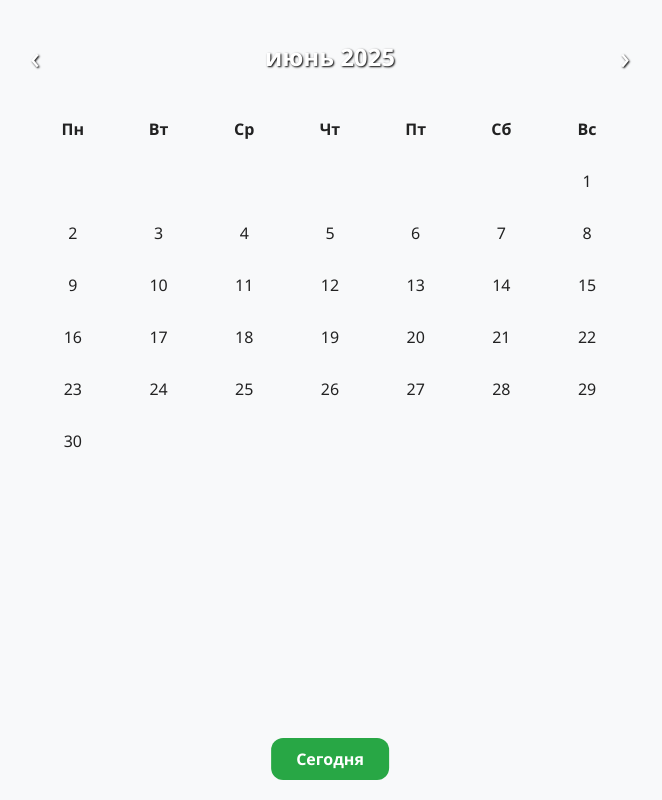
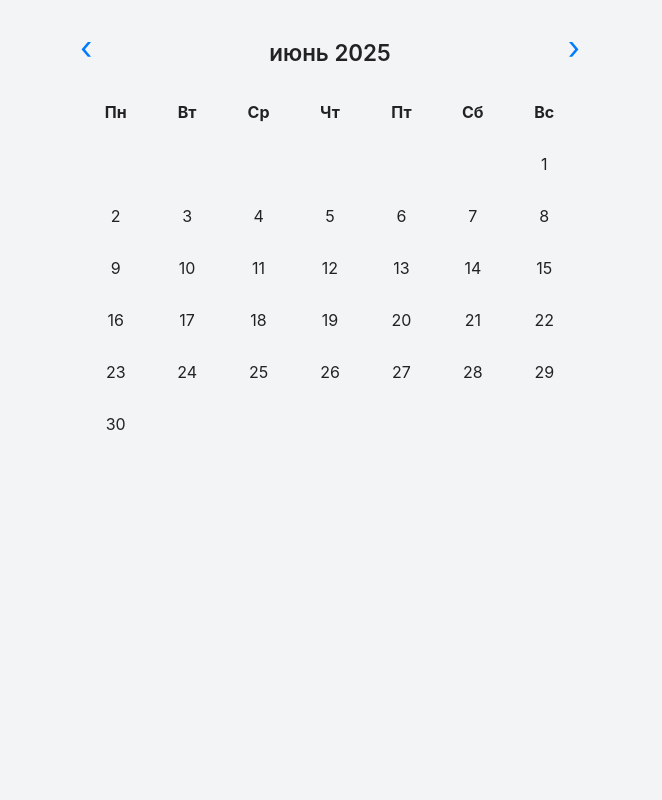
Before and after one commit to elviz1988/gastro-calendar, a Flask app: page /calendar in a window 1280 px wide. Shown: the whole page, without its empty margins (310-972 px from the left). Run offline with Flask 3, Linux system fonts and the light colour scheme; data that the repository does not hold is empty.

Commit message:
Add files via upload

```diff
--- a/app.py
+++ b/app.py
@@ -1,4 +1,3 @@
-
 from flask import Flask, render_template, request
 import sqlite3
 from datetime import datetime
@@ -18,7 +17,7 @@ def format_date_filter(value):
 def get_fixed_holidays(date_str):
     conn = sqlite3.connect('holidays.db')
     cursor = conn.cursor()
-    cursor.execute("SELECT name FROM holidays WHERE date = ? AND type = 'fixed'", (date_str,))
+    cursor.execute("SELECT name FROM holidays WHERE date = ?", (date_str,))
     holidays = [row[0] for row in cursor.fetchall()]
     conn.close()
     return holidays
@@ -26,7 +25,7 @@ def get_fixed_holidays(date_str):
 def get_all_holiday_dates(year, month):
     conn = sqlite3.connect('holidays.db')
     cursor = conn.cursor()
-    cursor.execute("SELECT date FROM holidays WHERE type = 'fixed'")
+    cursor.execute("SELECT date FROM holidays")
     dates = [row[0] for row in cursor.fetchall()]
     conn.close()
     return [d for d in dates if d.startswith(f"{year}-{month:02d}")]
@@ -41,7 +40,6 @@ def index():
 def calendar_view():
     year = request.args.get("year", default=datetime.today().year, type=int)
     month = request.args.get("month", default=datetime.today().month, type=int)
-
     if month < 1:
         month, year = 12, year - 1
     elif month > 12:
--- a/static/style.css
+++ b/static/style.css
@@ -1,79 +1,72 @@
+
 body {
   margin: 0;
-  font-family: 'Segoe UI', sans-serif;
-  background: #f8f9fa;
+  font-family: -apple-system, BlinkMacSystemFont, "Segoe UI", sans-serif;
+  background: #f2f4f6;
   color: #222;
 }
-.hidden { display: none; }
 .container {
   padding: 20px;
-  max-width: 600px;
+  max-width: 500px;
   margin: auto;
 }
 header h1, header h2 {
   text-align: center;
-  color: #fff;
-  text-shadow: 1px 1px 2px #000;
+  margin-bottom: 10px;
+  font-weight: 600;
+  font-size: 1.4rem;
 }
 .holiday-list {
-  background: rgba(255, 243, 205, 0.9);
-  padding: 15px;
-  border-radius: 10px;
-  font-size: 1.1rem;
-  margin: 20px 0;
+  background: #fff8e1;
+  padding: 10px 15px;
+  border-radius: 12px;
+  font-size: 1rem;
   text-align: center;
+  margin: 15px 0;
 }
 .no-holiday {
-  font-size: 1.1rem;
-  color: #fff;
   text-align: center;
-  text-shadow: 1px 1px 2px #000;
-}
-footer {
-  margin-top: 30px;
-  display: flex;
-  justify-content: space-between;
+  font-size: 1rem;
+  color: #999;
 }
 .fab {
+  position: fixed;
+  right: 20px;
+  bottom: 20px;
   background: #007bff;
   color: white;
   border-radius: 50%;
-  padding: 15px;
-  font-size: 24px;
+  padding: 14px 16px;
+  font-size: 22px;
   text-decoration: none;
   box-shadow: 0 4px 10px rgba(0,0,0,0.1);
-  position: fixed;
-  right: 20px;
-  bottom: 20px;
 }
 .today-btn {
+  position: fixed;
+  bottom: 20px;
+  left: 50%;
+  transform: translateX(-50%);
   background: #28a745;
   color: white;
   border-radius: 12px;
   padding: 10px 25px;
   text-decoration: none;
   font-weight: bold;
-  position: fixed;
-  bottom: 20px;
-  left: 50%;
-  transform: translateX(-50%);
 }
 .calendar-header {
   display: flex;
   justify-content: space-between;
   align-items: center;
-  color: white;
-  text-shadow: 1px 1px 2px #000;
+  margin-bottom: 10px;
 }
 .nav-btn {
   font-size: 2rem;
   text-decoration: none;
-  color: #fff;
+  color: #007bff;
 }
 .calendar {
   width: 100%;
   border-collapse: collapse;
-  margin-top: 10px;
 }
 .calendar th, .calendar td {
   width: 14.2%;
--- a/templates/calendar.html
+++ b/templates/calendar.html
@@ -32,9 +32,6 @@
         {% endfor %}
       </tbody>
     </table>
-    <footer>
-      <a href="/" class="today-btn">Сегодня</a>
-    </footer>
   </div>
 </body>
 </html>
```
Also changed, not shown: other parts of static/style.css (+1 -30 lines), templates/index.html (+4 -18 lines). Lines whose indentation alone changed are shown as unchanged.
